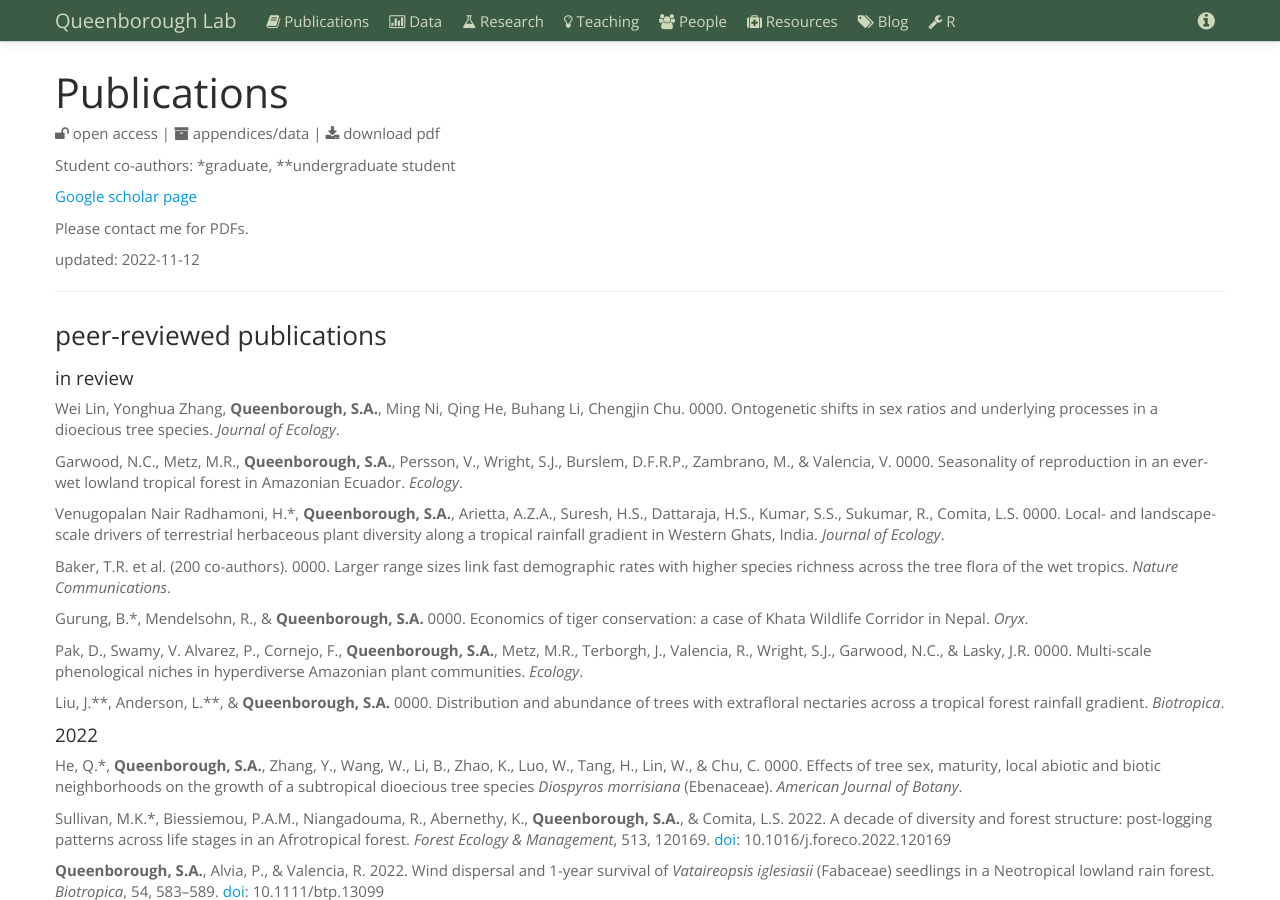
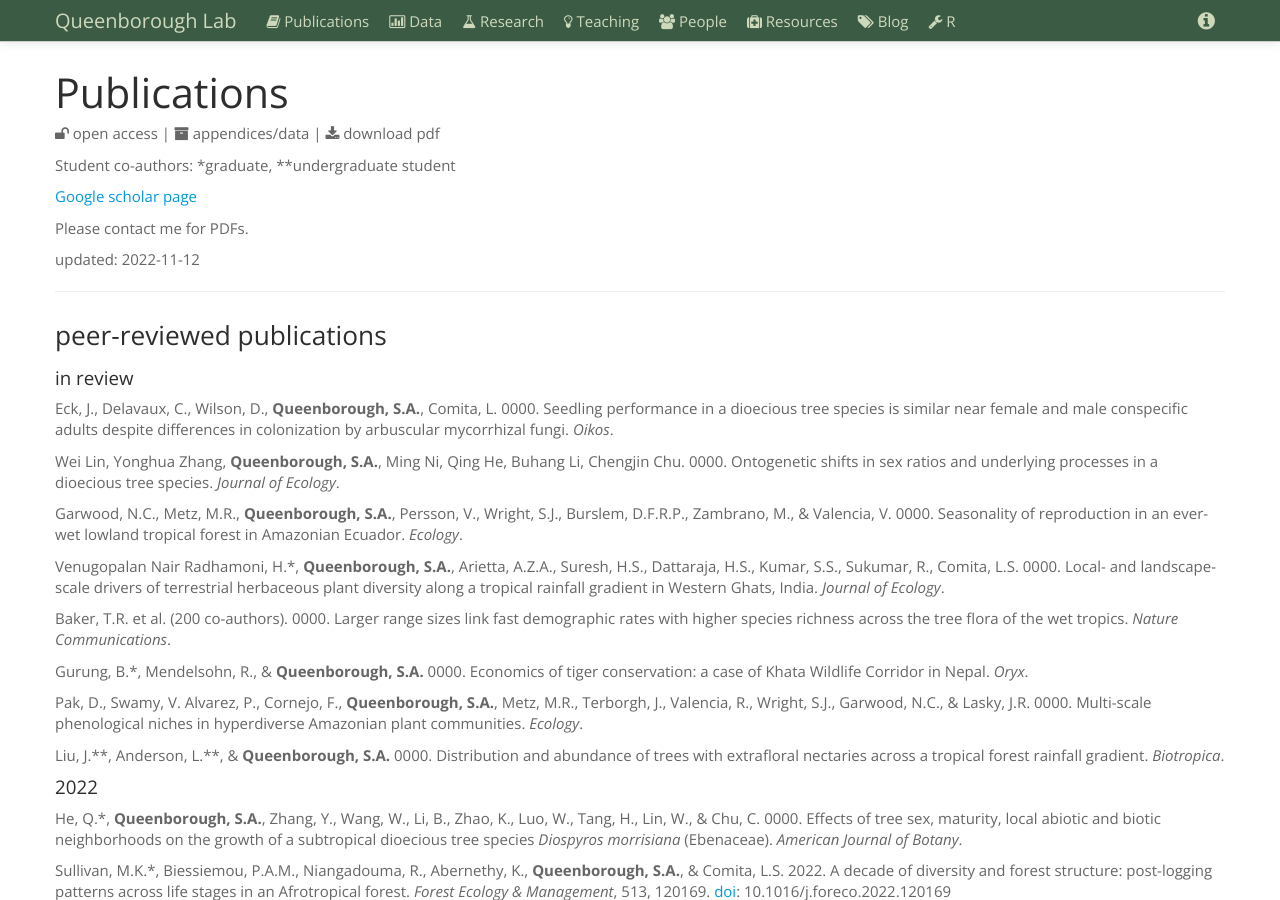
Before and after one commit to saq/saq.github.io, a Jekyll site: the page built from publications.md, in a window 1280 px wide and 900 px high. Built offline with Jekyll 4.4.1, drawn with Linux system fonts in a browser that asks for light colours.

Commit message:
Update publications.md

```diff
--- a/publications.md
+++ b/publications.md
@@ -40,6 +40,8 @@ Young, K.J.\*, Piotto, D., **Queenborough, S.A.**, & Ashton, M.S. 0000. Cacao ag
 
 
 #### in review
+
+Eck, J., Delavaux, C., Wilson, D., **Queenborough, S.A.**, Comita, L. 0000. Seedling performance in a dioecious tree species is similar near female and male conspecific adults despite differences in colonization by arbuscular mycorrhizal fungi. *Oikos*.
 
 Wei Lin, Yonghua Zhang, **Queenborough, S.A.**, Ming Ni, Qing He, Buhang Li, Chengjin Chu. 0000. Ontogenetic shifts in sex ratios and underlying processes in a dioecious tree species. *Journal of Ecology*.
 
```
